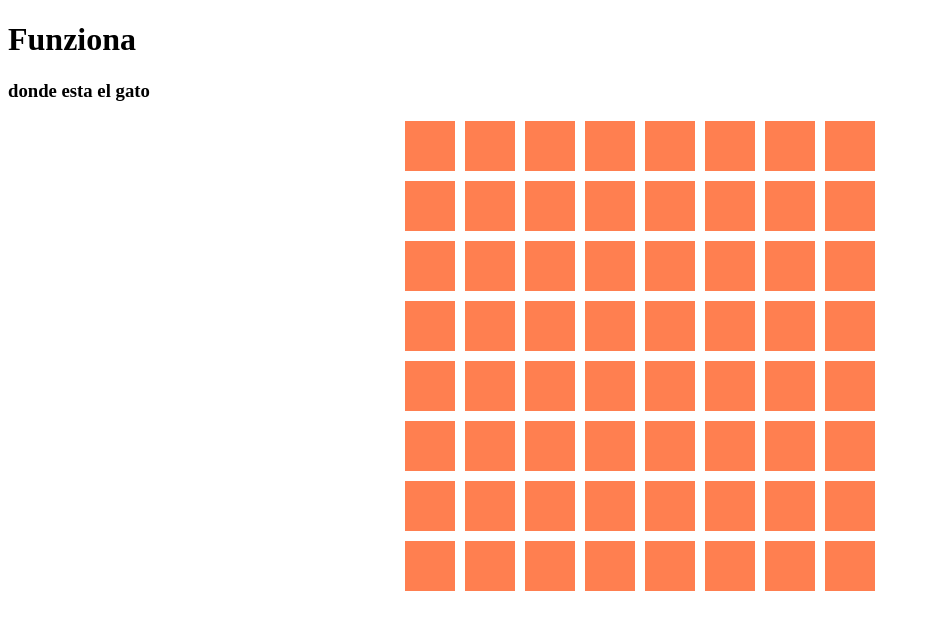
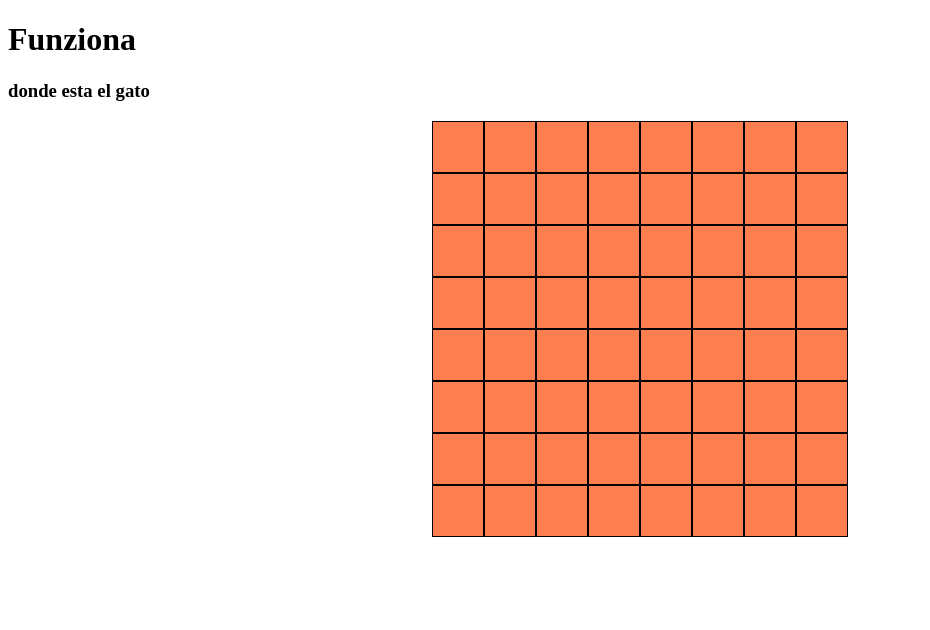
Before and after one commit to DevPres/cat-game, an Angular app: page / in a window 1280 px wide. Shown: the top 630 px of the page, without its empty margins (0-930 px from the left). Built offline with nearby package versions, Linux system fonts and the light colour scheme.

Commit message:
change style

```diff
--- a/src/styles.css
+++ b/src/styles.css
@@ -3,6 +3,7 @@
   width: 50px;
   height: 50px;
   background-color: coral;
+  border: 1px solid black;
 }
 
 .grid {
@@ -11,8 +12,6 @@
 
 .row {
   display: flex;
-  gap: 10px;
-  margin-bottom: 10px;
 }
 
 .container {
```
